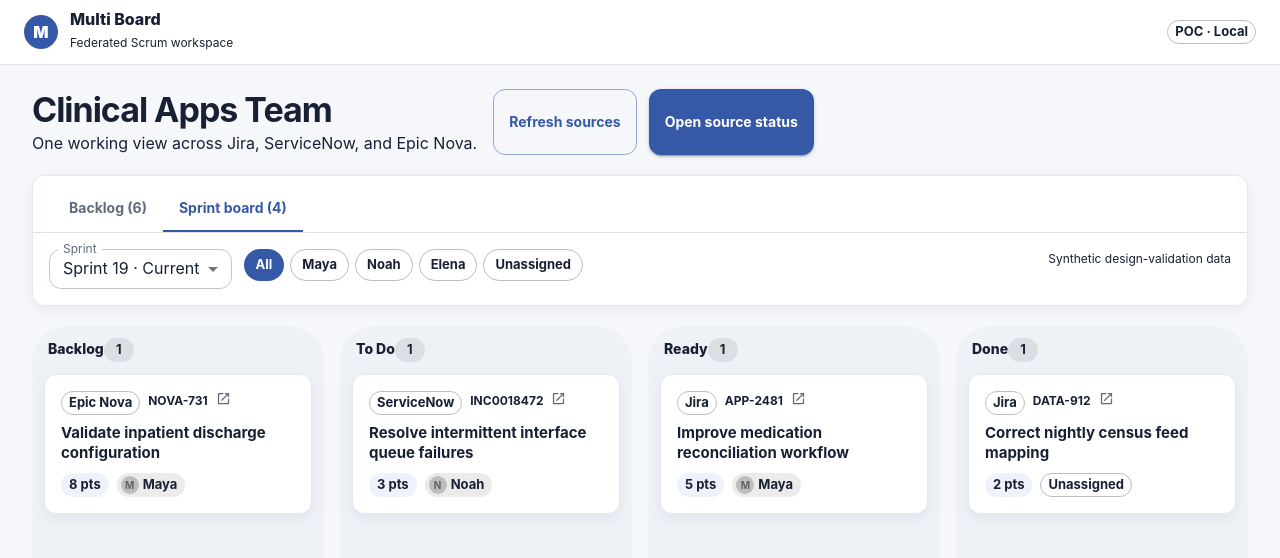
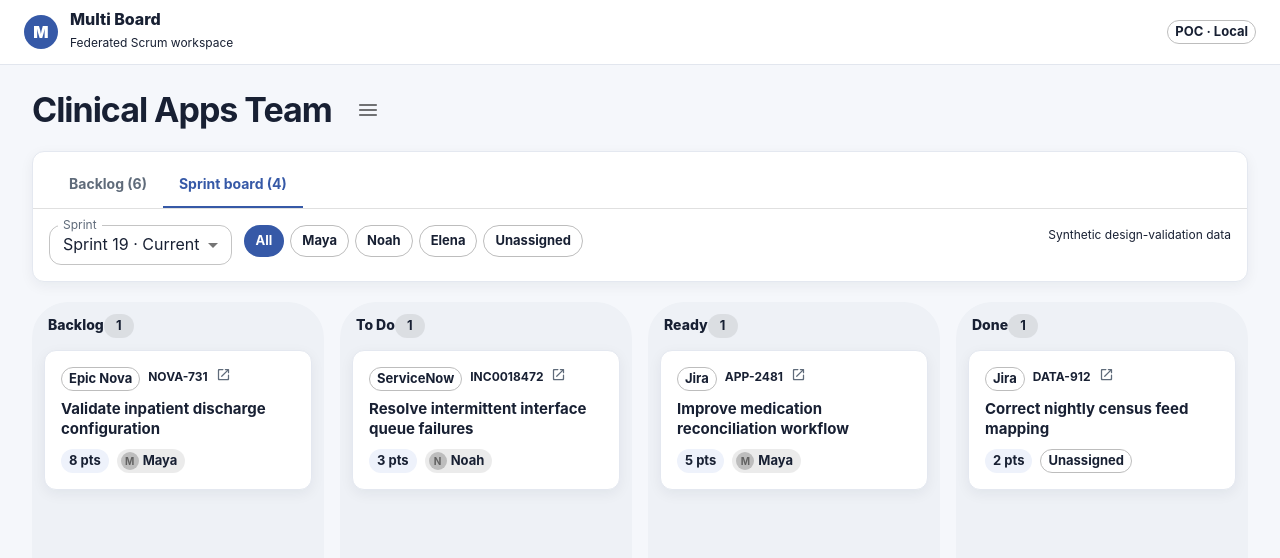
Before and after one commit to krisfromohio/multi-board, a React (Vite) app: page / in a window 1280 px wide. Shown: the top 558 px of the page. Built offline with nearby package versions, Linux system fonts and the light colour scheme.

Commit message:
Refine S1 header actions and hierarchy

```diff
--- a/src/App.tsx
+++ b/src/App.tsx
@@ -3,14 +3,15 @@
   AppBar,
   Avatar,
   Box,
-  Button,
   Card,
   CardContent,
   Chip,
   Container,
   Divider,
   FormControl,
+  IconButton,
   InputLabel,
+  Menu,
   MenuItem,
   Select,
   Stack,
@@ -22,6 +23,9 @@
 } from '@mui/material';
 import OpenInNewRoundedIcon from '@mui/icons-material/OpenInNewRounded';
 import DragIndicatorRoundedIcon from '@mui/icons-material/DragIndicatorRounded';
+import MenuRoundedIcon from '@mui/icons-material/MenuRounded';
+import RefreshRoundedIcon from '@mui/icons-material/RefreshRounded';
+import StorageRoundedIcon from '@mui/icons-material/StorageRounded';
 import { columns, demoItems, teamMembers, type DemoWorkItem, type SourceSystem } from './demoData';
 
 const sourceLabels: Record<SourceSystem, string> = {
@@ -117,7 +121,10 @@
 export function App() {
   const [tab, setTab] = useState(1);
   const [assignee, setAssignee] = useState('All');
+  const [menuAnchor, setMenuAnchor] = useState<null | HTMLElement>(null);
   const sprintCount = useMemo(() => demoItems.filter((item) => item.sprint === 'Sprint 19').length, []);
+
+  const closeMenu = () => setMenuAnchor(null);
 
   return (
     <Box sx={{ minHeight: '100vh' }}>
@@ -133,15 +140,29 @@
       </AppBar>
 
       <Container maxWidth={false} sx={{ px: { xs: 2, md: 4 }, py: 3 }}>
-        <Stack direction={{ xs: 'column', md: 'row' }} justifyContent="space-between" spacing={2} alignItems={{ md: 'center' }} sx={{ mb: 2.5 }}>
-          <Box>
-            <Typography variant="h4">Clinical Apps Team</Typography>
-            <Typography color="text.secondary">One working view across Jira, ServiceNow, and Epic Nova.</Typography>
-          </Box>
-          <Stack direction="row" spacing={1.5}>
-            <Button variant="outlined">Refresh sources</Button>
-            <Button variant="contained">Open source status</Button>
-          </Stack>
+        <Stack direction="row" justifyContent="space-between" spacing={2} alignItems="center" sx={{ mb: 2.5 }}>
+          <Typography variant="h4">Clinical Apps Team</Typography>
+          <Tooltip title="Workspace menu">
+            <IconButton
+              aria-label="Open workspace menu"
+              aria-controls={menuAnchor ? 'workspace-menu' : undefined}
+              aria-haspopup="true"
+              aria-expanded={menuAnchor ? 'true' : undefined}
+              onClick={(event) => setMenuAnchor(event.currentTarget)}
+            >
+              <MenuRoundedIcon />
+            </IconButton>
+          </Tooltip>
+          <Menu id="workspace-menu" anchorEl={menuAnchor} open={Boolean(menuAnchor)} onClose={closeMenu}>
+            <MenuItem onClick={closeMenu}>
+              <RefreshRoundedIcon fontSize="small" sx={{ mr: 1.25 }} />
+              Refresh sources
+            </MenuItem>
+            <MenuItem onClick={closeMenu}>
+              <StorageRoundedIcon fontSize="small" sx={{ mr: 1.25 }} />
+              Source status
+            </MenuItem>
+          </Menu>
         </Stack>
 
         <Card sx={{ mb: 2.5 }}>
```
